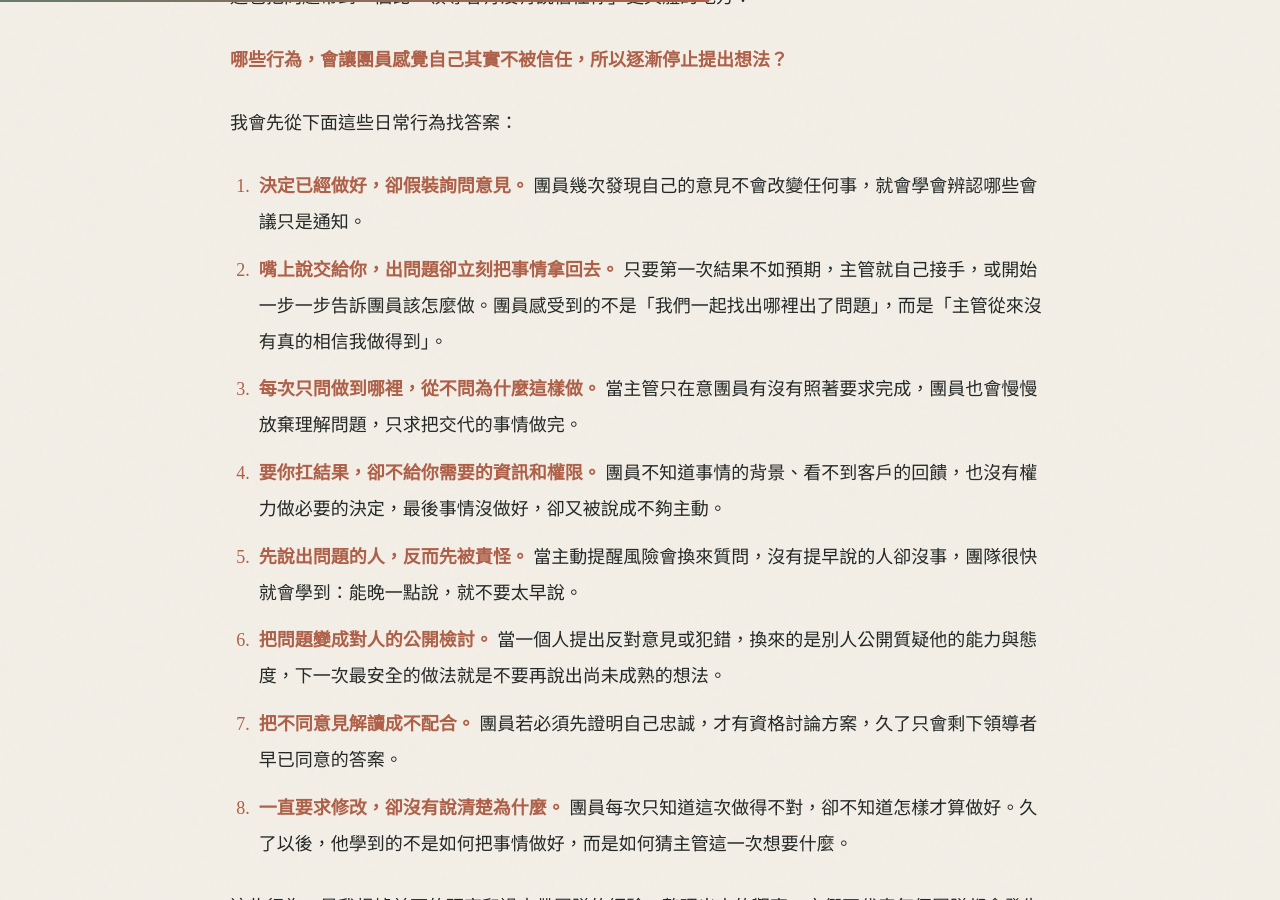
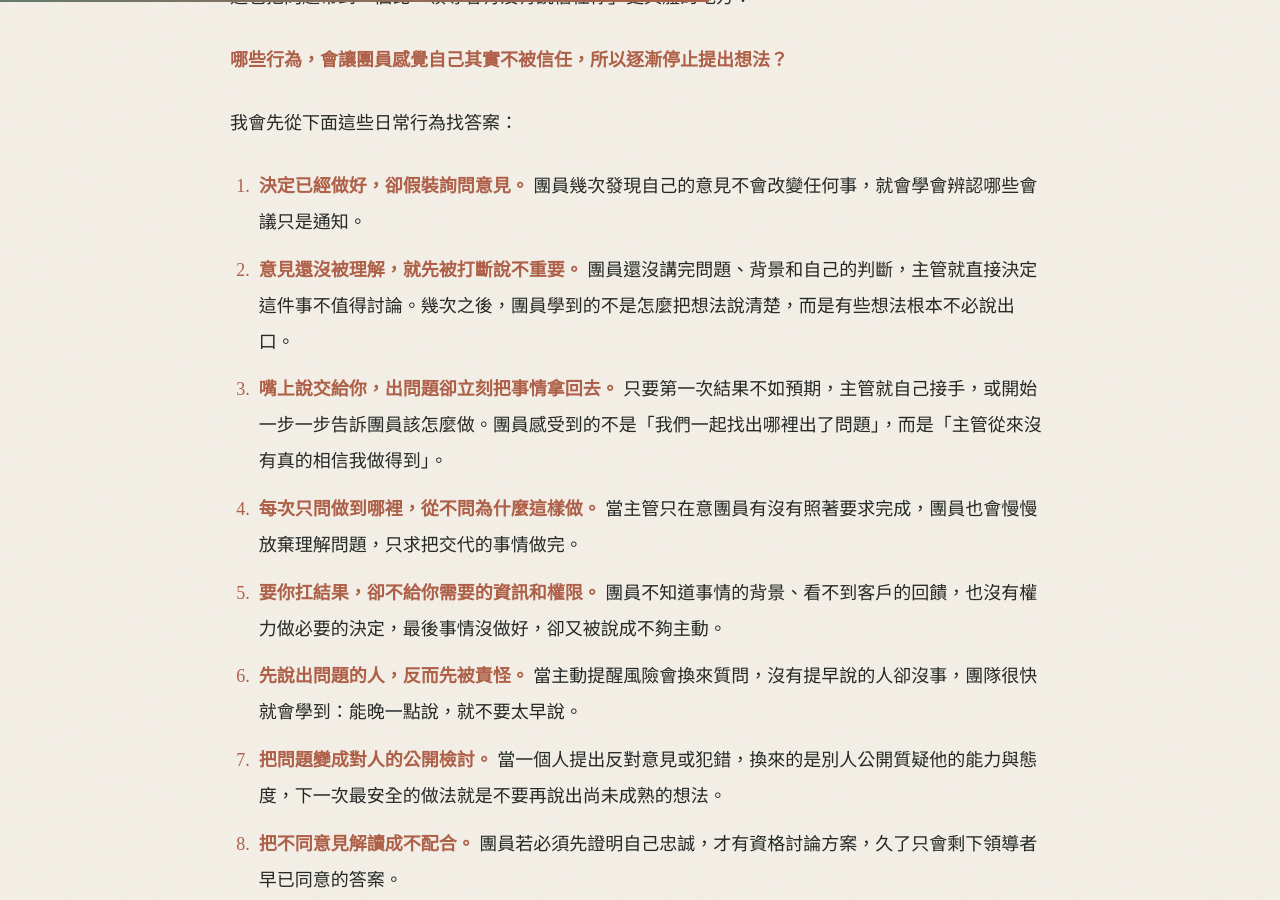
Before and after one commit to coomySF/coomySF.github.io, a Jekyll site: the page built from _posts/2026-08-05-distrust-creates-passive-teams.md, in a window 1280 px wide and 900 px high, scrolled down 5874 px. Built offline with Jekyll 4.4.1, drawn with Linux system fonts in a browser that asks for light colours.

Commit message:
docs: 補充打斷意見造成沉默的訊號

```diff
--- a/_posts/2026-08-05-distrust-creates-passive-teams.md
+++ b/_posts/2026-08-05-distrust-creates-passive-teams.md
@@ -126,13 +126,14 @@ Amy Edmondson 研究了一家製造業公司的 51 個工作團隊，想了解
 我會先從下面這些日常行為找答案：
 
 1. **決定已經做好，卻假裝詢問意見。** 團員幾次發現自己的意見不會改變任何事，就會學會辨認哪些會議只是通知。
-2. **嘴上說交給你，出問題卻立刻把事情拿回去。** 只要第一次結果不如預期，主管就自己接手，或開始一步一步告訴團員該怎麼做。團員感受到的不是「我們一起找出哪裡出了問題」，而是「主管從來沒有真的相信我做得到」。
-3. **每次只問做到哪裡，從不問為什麼這樣做。** 當主管只在意團員有沒有照著要求完成，團員也會慢慢放棄理解問題，只求把交代的事情做完。
-4. **要你扛結果，卻不給你需要的資訊和權限。** 團員不知道事情的背景、看不到客戶的回饋，也沒有權力做必要的決定，最後事情沒做好，卻又被說成不夠主動。
-5. **先說出問題的人，反而先被責怪。** 當主動提醒風險會換來質問，沒有提早說的人卻沒事，團隊很快就會學到：能晚一點說，就不要太早說。
-6. **把問題變成對人的公開檢討。** 當一個人提出反對意見或犯錯，換來的是別人公開質疑他的能力與態度，下一次最安全的做法就是不要再說出尚未成熟的想法。
-7. **把不同意見解讀成不配合。** 團員若必須先證明自己忠誠，才有資格討論方案，久了只會剩下領導者早已同意的答案。
-8. **一直要求修改，卻沒有說清楚為什麼。** 團員每次只知道這次做得不對，卻不知道怎樣才算做好。久了以後，他學到的不是如何把事情做好，而是如何猜主管這一次想要什麼。
+2. **意見還沒被理解，就先被打斷說不重要。** 團員還沒講完問題、背景和自己的判斷，主管就直接決定這件事不值得討論。幾次之後，團員學到的不是怎麼把想法說清楚，而是有些想法根本不必說出口。
+3. **嘴上說交給你，出問題卻立刻把事情拿回去。** 只要第一次結果不如預期，主管就自己接手，或開始一步一步告訴團員該怎麼做。團員感受到的不是「我們一起找出哪裡出了問題」，而是「主管從來沒有真的相信我做得到」。
+4. **每次只問做到哪裡，從不問為什麼這樣做。** 當主管只在意團員有沒有照著要求完成，團員也會慢慢放棄理解問題，只求把交代的事情做完。
+5. **要你扛結果，卻不給你需要的資訊和權限。** 團員不知道事情的背景、看不到客戶的回饋，也沒有權力做必要的決定，最後事情沒做好，卻又被說成不夠主動。
+6. **先說出問題的人，反而先被責怪。** 當主動提醒風險會換來質問，沒有提早說的人卻沒事，團隊很快就會學到：能晚一點說，就不要太早說。
+7. **把問題變成對人的公開檢討。** 當一個人提出反對意見或犯錯，換來的是別人公開質疑他的能力與態度，下一次最安全的做法就是不要再說出尚未成熟的想法。
+8. **把不同意見解讀成不配合。** 團員若必須先證明自己忠誠，才有資格討論方案，久了只會剩下領導者早已同意的答案。
+9. **一直要求修改，卻沒有說清楚為什麼。** 團員每次只知道這次做得不對，卻不知道怎樣才算做好。久了以後，他學到的不是如何把事情做好，而是如何猜主管這一次想要什麼。
 
 這些行為，是我根據前面的研究和過去帶團隊的經驗，整理出來的觀察。它們不代表每個團隊都會發生同樣的結果。工作風險越高，或成員對任務越不熟悉，主管需要介入的程度本來就會不同。
 
```
